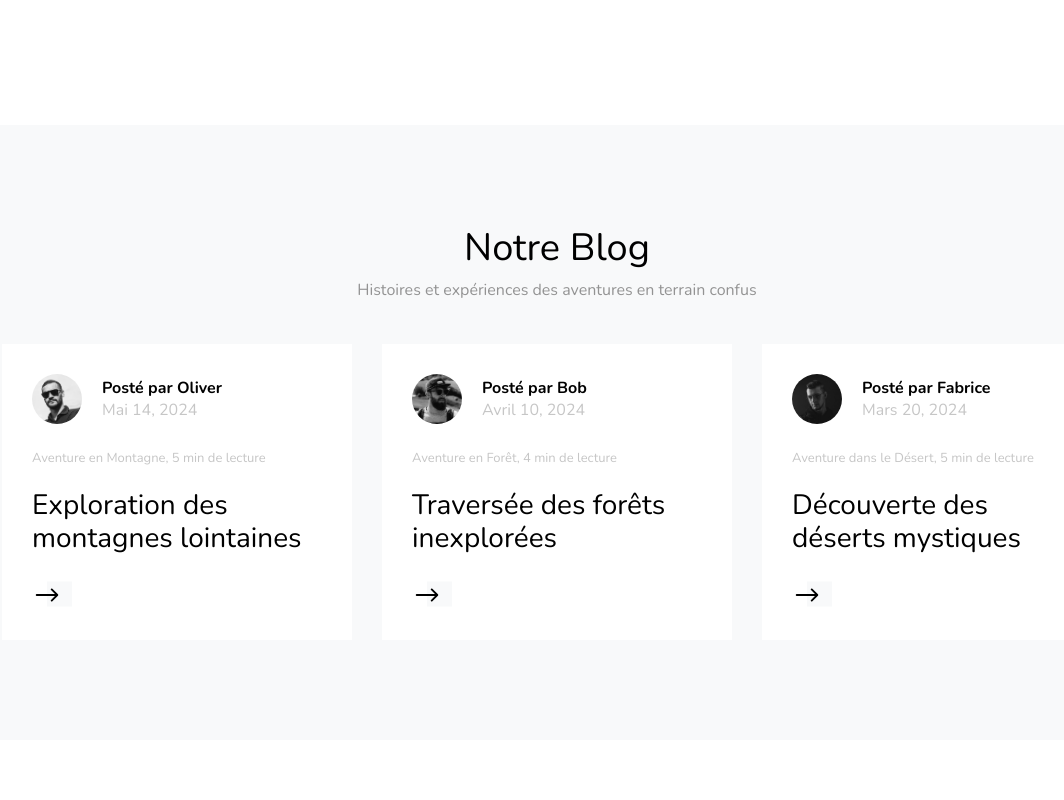
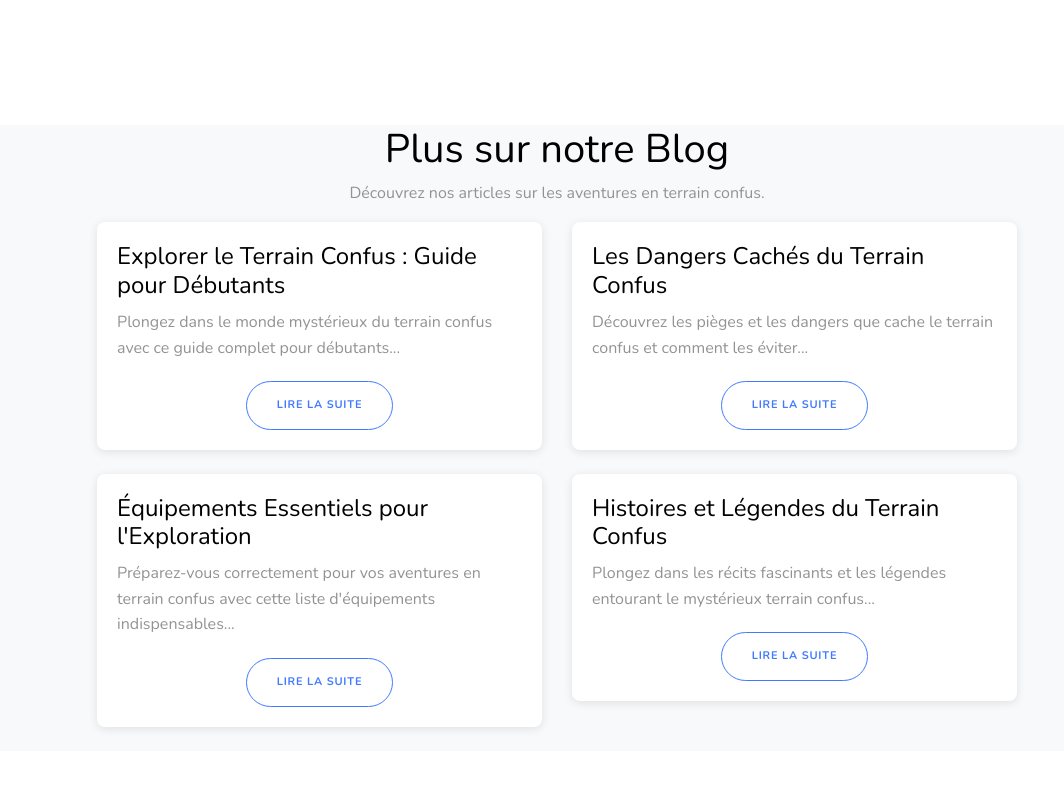
Before and after one commit to iSaaMz/terrain-confus, a Vue app: page / in a window 1280 px wide. Shown: the part 5740-6540 px from the top of the page, without its empty margins (83-1147 px from the left). Built offline with nearby package versions, Linux system fonts and the light colour scheme.

Commit message:
Amélioration du component Blog

```diff
--- a/src/components/Blog.vue
+++ b/src/components/Blog.vue
@@ -1,176 +1,72 @@
 <script setup>
-const heading = "Notre Blog";
-const subHeading = "Histoires et expériences des aventures en terrain confus";
-const blogItems = [
+const articles = [
   {
-    title: "Exploration des montagnes lointaines",
-    name: "Oliver",
-    date: "Mai 14, 2024",
-    category: "Aventure en Montagne",
-    photo: "images/person_1.jpg",
+    title: "Explorer le Terrain Confus : Guide pour Débutants",
+    snippet: "Plongez dans le monde mystérieux du terrain confus avec ce guide complet pour débutants...",
+    link: "/articles/guide-debutants-terrain-confus",
   },
   {
-    title: "Traversée des forêts inexplorées",
-    name: "Bob",
-    date: "Avril 10, 2024",
-    category: "Aventure en Forêt",
-    photo: "images/person_2.jpg",
+    title: "Les Dangers Cachés du Terrain Confus",
+    snippet: "Découvrez les pièges et les dangers que cache le terrain confus et comment les éviter...",
+    link: "/articles/dangers-terrain-confus",
   },
   {
-    title: "Découverte des déserts mystiques",
-    name: "Fabrice",
-    date: "Mars 20, 2024",
-    category: "Aventure dans le Désert",
-    photo: "images/person_3.jpg",
+    title: "Équipements Essentiels pour l'Exploration",
+    snippet: "Préparez-vous correctement pour vos aventures en terrain confus avec cette liste d'équipements indispensables...",
+    link: "/articles/equipements-exploration-terrain-confus",
+  },
+  {
+    title: "Histoires et Légendes du Terrain Confus",
+    snippet: "Plongez dans les récits fascinants et les légendes entourant le mystérieux terrain confus...",
+    link: "/articles/histoires-legendes-terrain-confus",
   },
 ];
 </script>
 
 <template>
-  <div class="untree_co-section bg-light">
+  <div class="blog-section bg-light" id="blog-section">
     <div class="container">
-      <div class="row mb-4">
+      <div class="row blog-title">
         <div class="col-12 text-center" data-aos="fade-up" data-aos-delay="0">
-          <h2 class="heading">{{ heading }}</h2>
-          <p>{{ subHeading }}</p>
+          <h1 class="heading">Plus sur notre Blog</h1>
+          <p>Découvrez nos articles sur les aventures en terrain confus.</p>
         </div>
       </div>
-      <div class="row">
-        <div
-          class="col-md-6 mb-4 mb-lg-0 col-lg-4"
-          data-aos="fade-up"
-          data-aos-delay="0"
-        >
-          <div class="news-item">
-            <div class="vcard d-flex align-items-center mb-4">
-              <div class="img-wrap">
-                <img :src="blogItems[0].photo" alt="Image" class="img-fluid" />
-              </div>
-              <div class="post-meta">
-                <strong>Posté par {{ blogItems[0].name }}</strong>
-                <span>{{ blogItems[0].date }}</span>
+      <div class="row justify-content-center">
+        <div class="col-lg-10">
+          <div class="row">
+            <div class="col-lg-6 mb-4" v-for="(article, index) in articles" :key="index" data-aos="fade-up" :data-aos-delay="(index + 1) * 100">
+              <div class="article-card">
+                <h2 class="article-title">{{ article.title }}</h2>
+                <p class="article-snippet">{{ article.snippet }}</p>
+                <p class="text-center mb-0">
+                  <a :href="article.link" class="btn btn-outline-primary" :style="[
+                    { color: themeColor },
+                    { borderColor: themeColor },
+                  ]">Lire la suite</a>
+                </p>
               </div>
             </div>
-            <div class="news-contents mb-4">
-              <span class="post-meta-2"
-                >{{ blogItems[0].category }}, 5 min de lecture</span
-              >
-              <h3>
-                <a href="#">{{ blogItems[0].title }}</a>
-              </h3>
-            </div>
-            <p class="mb-0">
-              <a href="#" class="read-more-arrow">
-                <svg
-                  class="bi bi-arrow-right"
-                  width="1em"
-                  height="1em"
-                  viewBox="0 0 16 16"
-                  fill="currentColor"
-                  xmlns="http://www.w3.org/2000/svg"
-                >
-                  <path
-                    fill-rule="evenodd"
-                    d="M10.146 4.646a.5.5 0 0 1 .708 0l3 3a.5.5 0 0 1 0 .708l-3 3a.5.5 0 0 1-.708-.708L12.793 8l-2.647-2.646a.5.5 0 0 1 0-.708z"
-                  />
-                  <path
-                    fill-rule="evenodd"
-                    d="M2 8a.5.5 0 0 1 .5-.5H13a.5.5 0 0 1 0 1H2.5A.5.5 0 0 1 2 8z"
-                  />
-                </svg>
-              </a>
-            </p>
-          </div>
-        </div>
-        <div
-          class="col-md-6 mb-4 mb-lg-0 col-lg-4"
-          data-aos="fade-up"
-          data-aos-delay="100"
-        >
-          <div class="news-item">
-            <div class="vcard d-flex align-items-center mb-4">
-              <div class="img-wrap">
-                <img :src="blogItems[1].photo" alt="Image" class="img-fluid" />
-              </div>
-              <div class="post-meta">
-                <strong>Posté par {{ blogItems[1].name }}</strong>
-                <span>{{ blogItems[1].date }}</span>
-              </div>
-            </div>
-            <div class="news-contents mb-4">
-              <span class="post-meta-2"
-                >{{ blogItems[1].category }}, 4 min de lecture</span
-              >
-              <h3>
-                <a href="#">{{ blogItems[1].title }}</a>
-              </h3>
-            </div>
-            <p class="mb-0">
-              <a href="#" class="read-more-arrow">
-                <svg
-                  class="bi bi-arrow-right"
-                  width="1em"
-                  height="1em"
-                  viewBox="0 0 16 16"
-                  fill="currentColor"
-                  xmlns="http://www.w3.org/2000/svg"
-                >
-                  <path
-                    fill-rule="evenodd"
-                    d="M10.146 4.646a.5.5 0 0 1 .708 0l3 3a.5.5 0 0 1 0 .708l-3 3a.5.5 0 0 1-.708-.708L12.793 8l-2.647-2.646a.5.5 0 0 1 0-.708z"
-                  />
-                  <path
-                    fill-rule="evenodd"
-                    d="M2 8a.5.5 0 0 1 .5-.5H13a.5.5 0 0 1 0 1H2.5A.5.5 0 0 1 2 8z"
-                  />
-                </svg>
-              </a>
-            </p>
-          </div>
-        </div>
-        <div class="col-md-12 col-lg-4" data-aos="fade-up" data-aos-delay="200">
-          <div class="news-item">
-            <div class="vcard d-flex align-items-center mb-4">
-              <div class="img-wrap">
-                <img :src="blogItems[2].photo" alt="Image" class="img-fluid" />
-              </div>
-              <div class="post-meta">
-                <strong>Posté par {{ blogItems[2].name }}</strong>
-                <span>{{ blogItems[2].date }}</span>
-              </div>
-            </div>
-            <div class="news-contents mb-4">
-              <span class="post-meta-2"
-                >{{ blogItems[2].category }}, 5 min de lecture</span
-              >
-              <h3>
-                <a href="#">{{ blogItems[2].title }}</a>
-              </h3>
-            </div>
-            <p class="mb-0">
-              <a href="#" class="read-more-arrow">
-                <svg
-                  class="bi bi-arrow-right"
-                  width="1em"
-                  height="1em"
-                  viewBox="0 0 16 16"
-                  fill="currentColor"
-                  xmlns="http://www.w3.org/2000/svg"
-                >
-                  <path
-                    fill-rule="evenodd"
-                    d="M10.146 4.646a.5.5 0 0 1 .708 0l3 3a.5.5 0 0 1 0 .708l-3 3a.5.5 0 0 1-.708-.708L12.793 8l-2.647-2.646a.5.5 0 0 1 0-.708z"
-                  />
-                  <path
-                    fill-rule="evenodd"
-                    d="M2 8a.5.5 0 0 1 .5-.5H13a.5.5 0 0 1 0 1H2.5A.5.5 0 0 1 2 8z"
-                  />
-                </svg>
-              </a>
-            </p>
           </div>
         </div>
       </div>
     </div>
   </div>
 </template>
+
+<style scoped>
+.article-card {
+  background: #fff;
+  border-radius: 8px;
+  padding: 20px;
+  box-shadow: 0 2px 10px rgba(0, 0, 0, 0.1);
+}
+.article-title {
+  font-size: 1.5rem;
+  margin-bottom: 10px;
+}
+.article-snippet {
+  font-size: 1rem;
+  margin-bottom: 20px;
+}
+</style>
```
